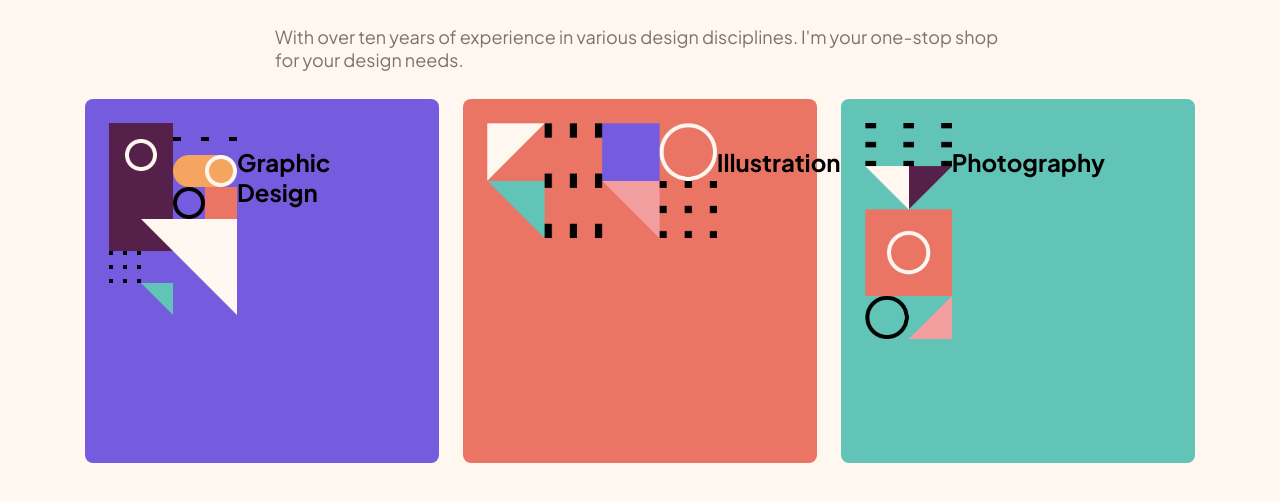
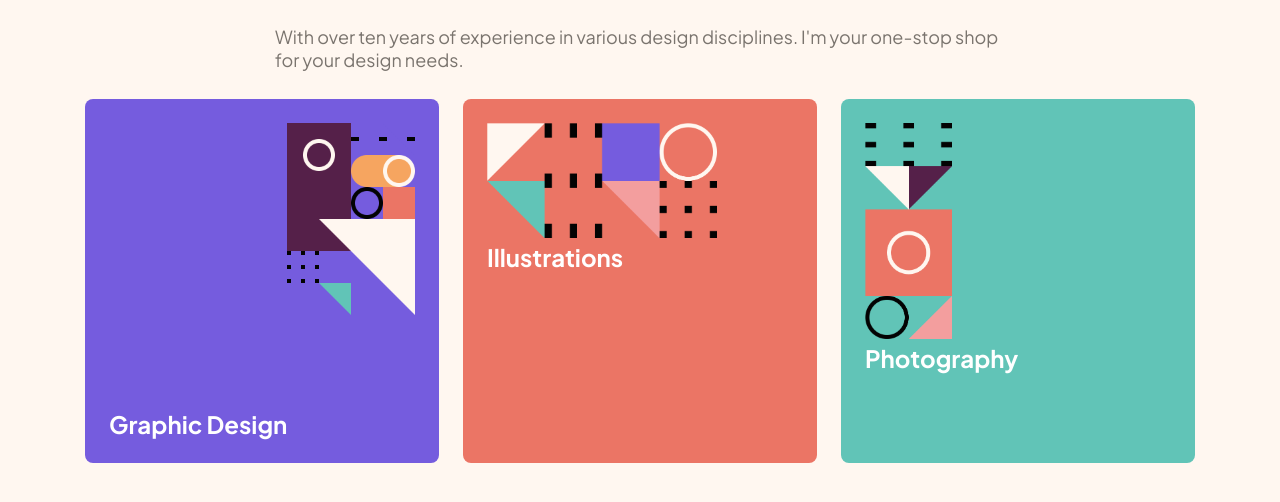
Before and after one commit to AxelQMora/replica-de-figma, a plain HTML site: page index.html in a window 1280 px wide. Shown: the part 244-746 px from the top of the page. Drawn offline with Linux system fonts and the light colour scheme.

Commit message:
First solutions-box ready, from now on I just have to apply similar settings to the other two

```diff
--- a/styles.css
+++ b/styles.css
@@ -73,9 +73,6 @@ header {
     width: 354px;
     height: 364px;
     padding: 24px;
-    display: grid;
-    grid-template-columns: 1fr 1fr 1fr 1fr;
-    grid-template-rows: 1fr 1fr 1fr 1fr;
     border-radius: 8px;
 }
 
@@ -83,11 +80,28 @@ header {
     font-family: "Plus Jakarta Sans", sans-serif;
     font-size: 24px;
     font-style: bold;
+    grid-area: text;
+    color: white;
+    /* I still need to find a way to send this text to the bottom */
+    align-self: end;
+    padding: 0px;
+    margin: 0px;
 }
 
+section {
+    padding: 24 px;
+}
 
 #sec-1 {
     background-color:#755CDE ;
+    display: grid;
+    grid-template-columns: 1fr 1fr;
+    grid-template-rows: 1fr 1fr 1fr;
+    grid-template-areas:
+    "void img"
+    "void img"
+    "text text"
+    ;
 }
 
 #sec-2 {
@@ -96,6 +110,11 @@ header {
 
 #sec-3 {
     background-color: #61C4B7 ;
+}
+
+img {
+    grid-area: img;
+    justify-self: end;
 }
 
 
```
